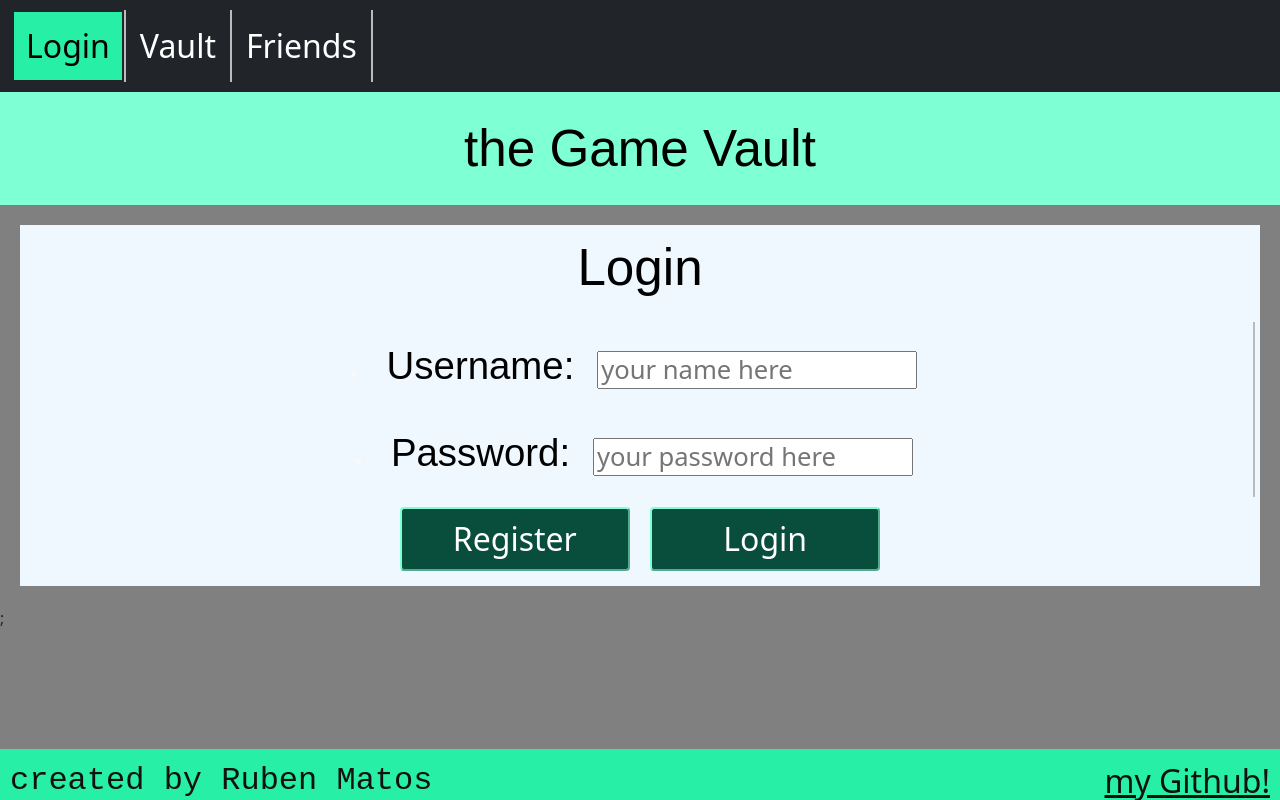
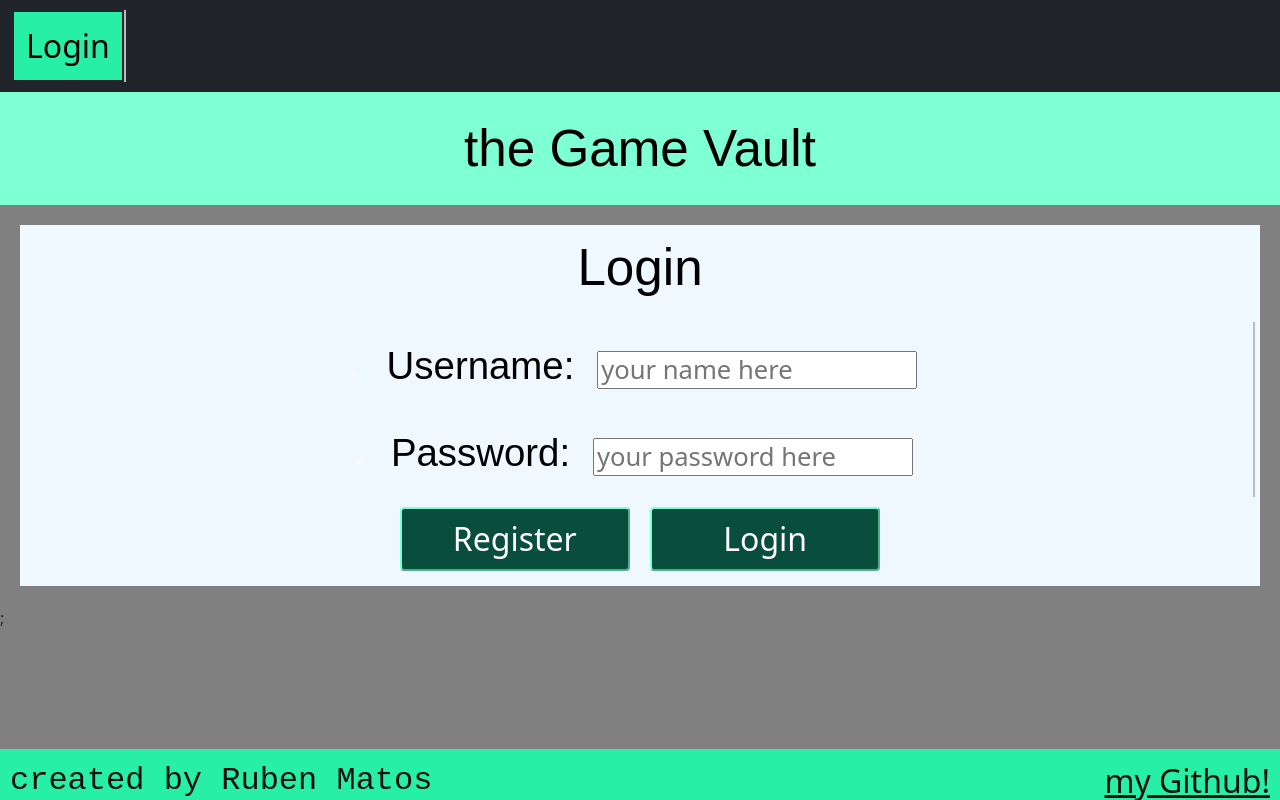
Before and after one commit to mrmintmango/Startup, a React (Vite) app: page / in a window 1280 px wide. Built offline with nearby package versions, Linux system fonts and the light colour scheme.

Commit message:
I fixed the login and register buttons and now the username appears at the top of the screen. It's also saved in local storage.

```diff
--- a/src/app.css
+++ b/src/app.css
@@ -1,3 +1,11 @@
+.userName{
+    font-size: 2em;
+    color: #ffffff;
+    text-align: right;
+    justify-content: right;
+    display: flex;
+    padding: 8px 10px;
+}
 .navigation{
     display: flex;
     list-style-type: none;
--- a/src/app.jsx
+++ b/src/app.jsx
@@ -9,18 +9,21 @@ import { Friends } from './friends/friends';
 import { Vault } from './vault/vault';
 
 export default function App() {
+  const [user, setUser] = React.useState(localStorage.getItem('user') || null);
+  //const [password, setPass] = React.useState(localStorage.getItem('password') || null);
+
     return (
       <BrowserRouter>
         <div className="body bg-dark text-light">
             <ul className="navigation">
                 <li><NavLink to=''>Login</NavLink></li>
-                <li><NavLink to='vault'>Vault</NavLink></li>
-                <li><NavLink to='friends'>Friends</NavLink></li>
-                {/* <li><NavLink to='info'>Info</NavLink></li> */}
+                {user && <li><NavLink to='vault'>Vault</NavLink></li>}
+                {user && <li><NavLink to='friends'>Friends</NavLink></li>}
+                <p className="userName">{user}</p>
             </ul>
 
             <Routes>
-            <Route path='/' element={<Login />} exact />
+            <Route path='/' element={<Login setUser={setUser}/>} exact />
             <Route path='/vault' element={<Vault />} />
             <Route path='/info' element={<Info />} />
             <Route path='/friends' element={<Friends />} />
--- a/src/login/login.jsx
+++ b/src/login/login.jsx
@@ -2,25 +2,26 @@ import React from 'react';
 import './login.css';
 import { useNavigate } from 'react-router-dom';
 
-export function Login() {
-  const [user, setUser] = React.useState('');
-  const [password, setPass] = React.useState('');
+export function Login({setUser}) {
+  const [userText, setUserText] = React.useState('');
+  const [passText, setPassText] = React.useState('');
   const navigate = useNavigate();
 
-  function userText(text) {
-    setUser(text.target.value);
+  function userTextChange(event) {
+    setUserText(event.target.value);
   }
-  function passText(text) {
-    setPass(text.target.value);
+  function passTextChange(event) {
+    setPassText(event.target.value);
   }
 
   function registerUser() {
-    localStorage.setItem('user', user);
-    localStorage.setItem('password', password);
+    localStorage.setItem('user', userText);
+    localStorage.setItem('password', passText);
+    setUser(userText)
   }
 
   function loginUser() {
-    if (localStorage.getItem('user') === user && localStorage.getItem('password') === password) {
+    if (localStorage.getItem('user') === userText && localStorage.getItem('password') === passText) {
       navigate('/vault');
     } else {
       alert('Invalid username or password');
@@ -34,11 +35,11 @@ export function Login() {
         <p className="login"> Login </p>
         <li>
           <label className='frontText' htmlFor="text">Username: </label>
-          <input className='inputBox' type="text" placeholder="your name here" onChange={userText}/>
+          <input className='inputBox' type="text" placeholder="your name here" onChange={userTextChange}/>
         </li>
         <li>
           <label className='frontText' htmlFor="password">Password: </label>
-          <input className='inputBox' type="password" placeholder="your password here" onChange={passText}/>
+          <input className='inputBox' type="password" placeholder="your password here" onChange={passTextChange}/>
         </li>
         <div className='center'>
           <button className='buttons' type="button" onClick={registerUser}>Register</button>
```
